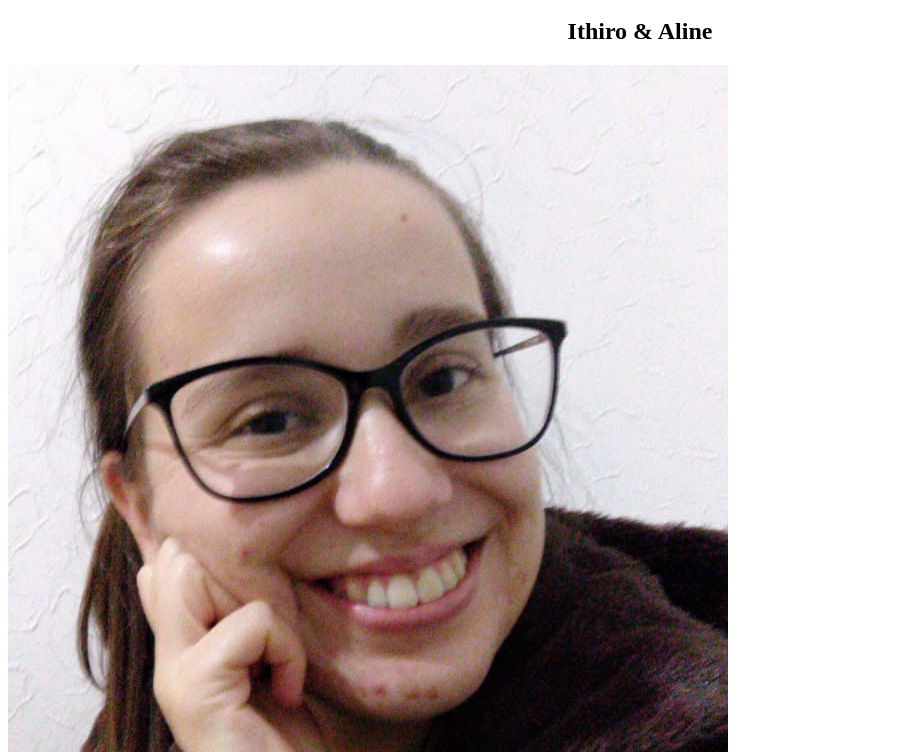
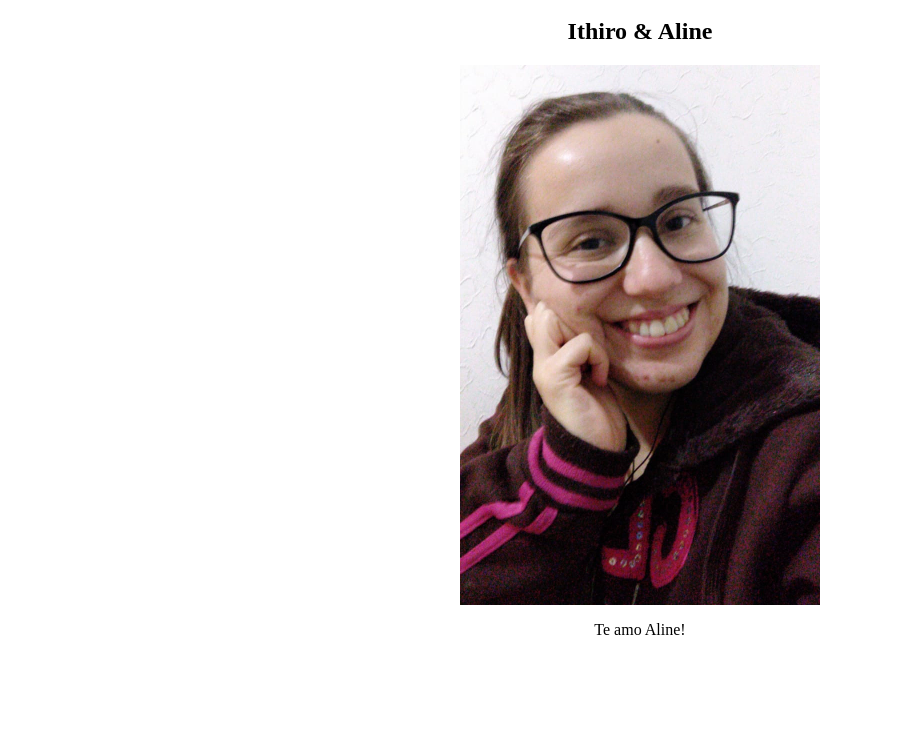
Before and after one commit to ithiro/ithiro.github.io, a plain HTML site: page index.html in a window 1280 px wide. Shown: the part 48-800 px from the top of the page, without its empty margins (0-917 px from the left). Drawn offline with Linux system fonts and the light colour scheme.

Commit message:
Image Correction

```diff
--- a/index.html
+++ b/index.html
@@ -18,7 +18,9 @@
     <h2>
       Ithiro & Aline
     </h2>
-    <img src="gf.jpg" alt="Aline" width="720" height="1080">
+    <div>
+      <img src="gf.jpg" alt="Aline" width="360" height="540">
+    </div>
     <p>
       Te amo Aline!
     </p>
```
